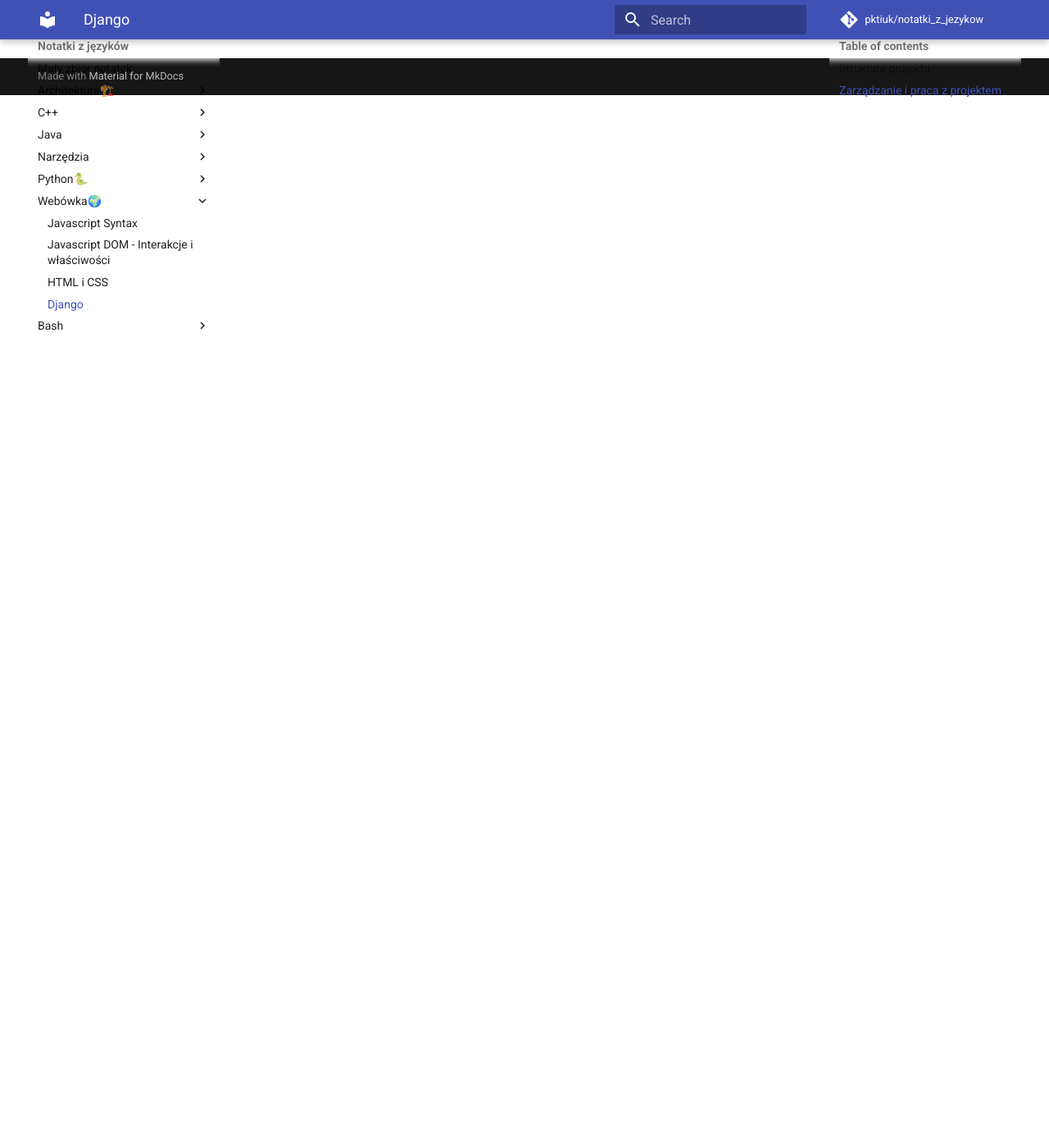
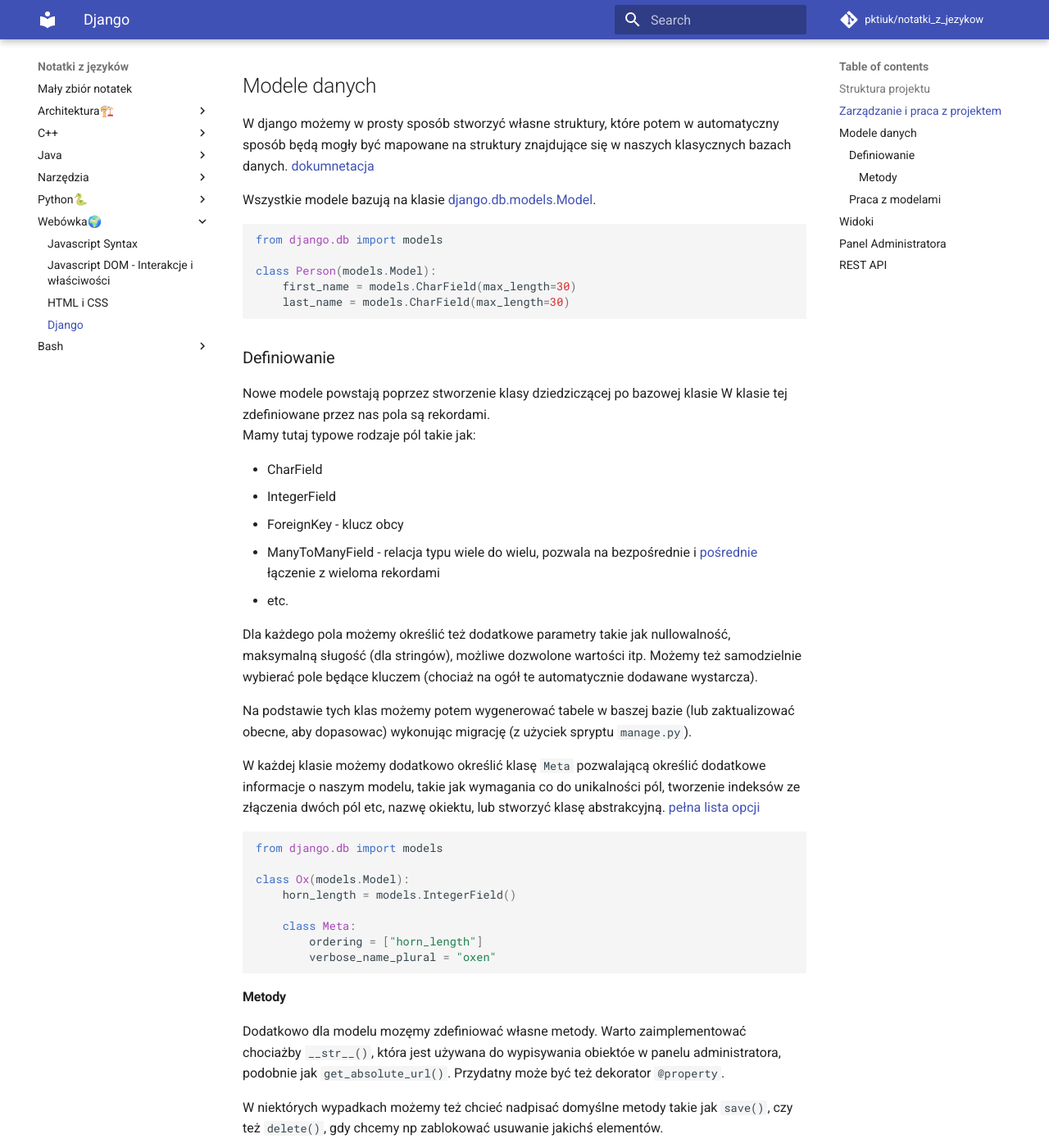
Before and after one commit to pktiuk/notatki_z_jezykow, an MkDocs documentation site: the page built from docs/Webówka🌍/9_django.md, in a window 1280 px wide and 1400 px high, scrolled down 1601 px. Shown: the whole window at 82% size. Built offline with MkDocs 1.6.1 and Material for MkDocs 9.7.7, drawn with Linux system fonts in a browser that asks for light colours; comment, search, counter and statistics services are not loaded; some of the changed text lies outside the part shown.

Commit message:
Opisanie modeli danych w django

````diff
--- a/docs/Webówka🌍/9_django.md
+++ b/docs/Webówka🌍/9_django.md
@@ -1,4 +1,3 @@
-
 # Django
 
 Warto zajrzeć tutaj: https://docs.djangoproject.com/en/3.2/intro/tutorial01/
@@ -18,7 +17,7 @@
         wsgi.py
 ```
 
-mamy tu folder projektu w którym mamy poszczególne aplikacje. Na ten moment mamy tylko folder mysite zawierający ogólną konfigurację projektu,a  w nim pliki takie jak:
+mamy tu folder projektu w którym mamy poszczególne aplikacje. Na ten moment mamy tylko folder mysite zawierający ogólną konfigurację projektu,a w nim pliki takie jak:
 
 - settings.py - konfiguracja projektu, jakie bazy danych mają byc używane, język projektu, moduły wykorzystywane w projekcie etc. [link](https://docs.djangoproject.com/en/3.2/topics/settings/)
 - urls.py - deklaracje url opisujące co ma być dostepne pod jakimi ścieżkami [link](https://docs.djangoproject.com/en/3.2/topics/http/urls/)
@@ -63,3 +62,101 @@
 ```
 
 Do wygodnej "zabawy" z danymi oraz klasami w bazie można użyć `manage.py shell`.
+
+## Modele danych
+
+W django możemy w prosty sposób stworzyć własne struktury, które potem w automatyczny sposób będą mogły być mapowane na struktury znajdujące się w naszych klasycznych bazach danych. [dokumnetacja](https://docs.djangoproject.com/en/3.2/topics/db/models/)
+
+Wszystkie modele bazują na klasie [django.db.models.Model](https://docs.djangoproject.com/en/3.2/ref/models/instances/#django.db.models.Model).
+
+```python
+from django.db import models
+
+class Person(models.Model):
+    first_name = models.CharField(max_length=30)
+    last_name = models.CharField(max_length=30)
+```
+
+### Definiowanie
+
+Nowe modele powstają poprzez stworzenie klasy dziedziczącej po bazowej klasie W klasie tej zdefiniowane przez nas pola są rekordami.
+Mamy tutaj typowe rodzaje pól takie jak:
+
+- CharField
+- IntegerField
+- ForeignKey - klucz obcy
+- ManyToManyField - relacja typu wiele do wielu, pozwala na bezpośrednie i [pośrednie](https://docs.djangoproject.com/en/3.2/topics/db/models/#extra-fields-on-many-to-many-relationships) łączenie z wieloma rekordami
+- etc.
+
+Dla każdego pola możemy określić też dodatkowe parametry takie jak nullowalność, maksymalną sługość (dla stringów), możliwe dozwolone wartości itp. Możemy też samodzielnie wybierać pole będące kluczem (chociaż na ogół te automatycznie dodawane wystarcza).
+
+Na podstawie tych klas możemy potem wygenerować tabele w baszej bazie (lub zaktualizować obecne, aby dopasowac) wykonując migrację (z użyciek spryptu `manage.py`).
+
+W każdej klasie możemy dodatkowo określić klasę `Meta` pozwalającą określić dodatkowe informacje o naszym modelu, takie jak wymagania co do unikalności pól, tworzenie indeksów ze złączenia dwóch pól etc, nazwę okiektu, lub stworzyć klasę abstrakcyjną. [pełna lista opcji](https://docs.djangoproject.com/en/3.2/ref/models/options/)
+
+```python
+from django.db import models
+
+class Ox(models.Model):
+    horn_length = models.IntegerField()
+
+    class Meta:
+        ordering = ["horn_length"]
+        verbose_name_plural = "oxen"
+```
+
+#### Metody
+
+Dodatkowo dla modelu mozęmy zdefiniować własne metody. Warto zaimplementować chociażby `__str__()`, która jest używana do wypisywania obiektóe w panelu administratora, podobnie jak `get_absolute_url()`. Przydatny może być też dekorator `@property`.
+
+W niektórych wypadkach możemy też chcieć nadpisać domyślne metody takie jak `save()`, czy też `delete()`, gdy chcemy np zablokować usuwanie jakichś elementów.
+
+```python
+from django.db import models
+
+class Blog(models.Model):
+    name = models.CharField(max_length=100)
+    tagline = models.TextField()
+
+    def save(self, *args, **kwargs):
+        if self.name == "Yoko Ono's blog":
+            return # Yoko shall never have her own blog!
+        else:
+            super().save(*args, **kwargs)  # Call the "real" save() method.
+```
+
+### Praca z modelami
+
+Każda klasa ma artybut `objects`, jest obiekt klasy [Manager](https://docs.djangoproject.com/en/3.2/topics/db/managers/#django.db.models.Manager). Służy on do wykonywania zapytań do bazy.
+
+Przydatne [metody do wykonywania zapytań](https://docs.djangoproject.com/en/3.2/topics/db/queries/):
+
+```python
+People.objects.all()
+People.objects.filter(name="Jan")
+People.objects.exclude(surname="Kowalski)
+People.objects.get(pesel=12345678) #gdy chcemy uzyskać jeden wynik
+```
+
+Sposoby filtrowania nie ogarniczają się do podawania wartości oczekiwanych. MOżemy też używaćróżnych prefixów.
+
+```python
+People.objects.filter(surname__startswith="Kowalski)
+```
+
+TODO więczej przykładów by się przydało
+
+## Widoki
+
+[link](https://docs.djangoproject.com/en/3.2/intro/tutorial03/)
+
+Widok jest typem strony internetowej generowany przez django.
+Widoki mogą być zwykłymi stronkami w HTMLu, mogą to być też widoki na jakieś dane.
+
+## Panel Administratora
+
+https://docs.djangoproject.com/en/3.2/intro/tutorial02/#introducing-the-django-admin
+
+## REST API
+
+Do pracy z API RESTowym zaleca się użycie specjalnego frameworka https://www.django-rest-framework.org/tutorial/quickstart/
````
